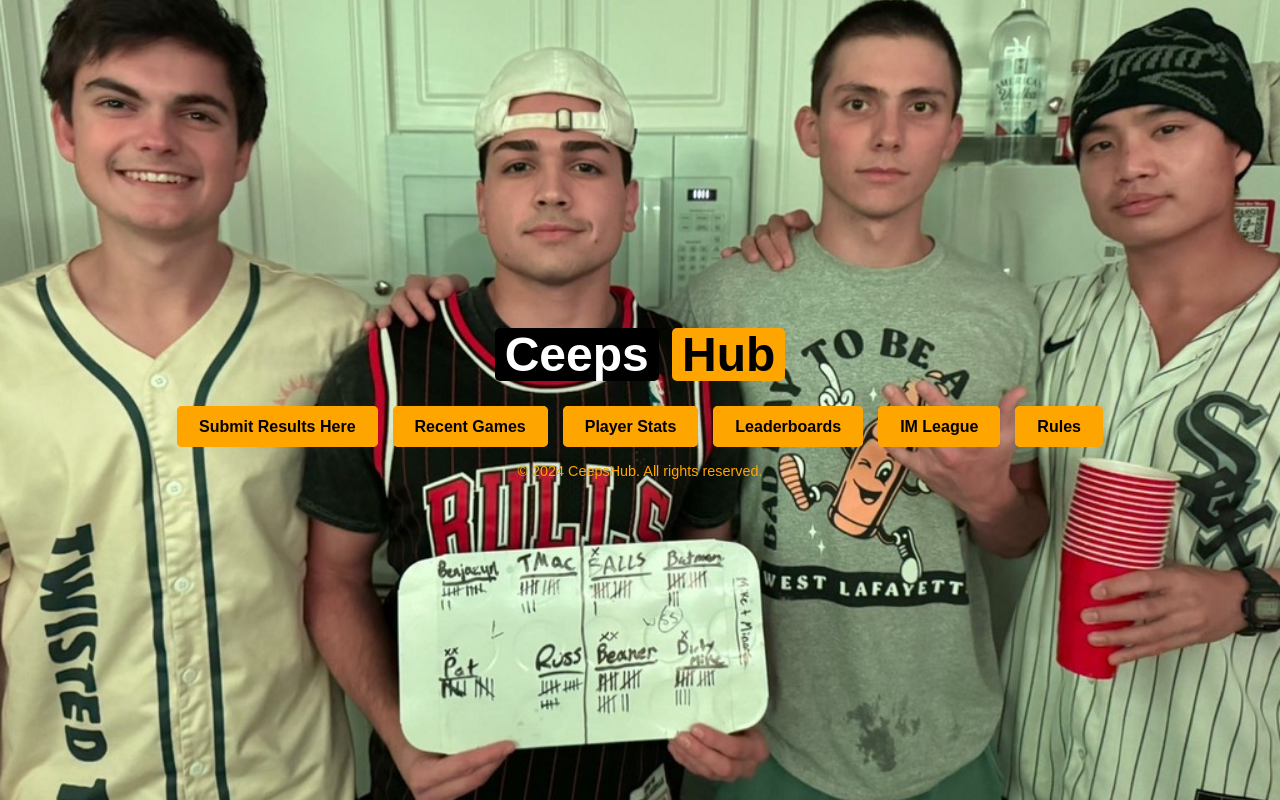
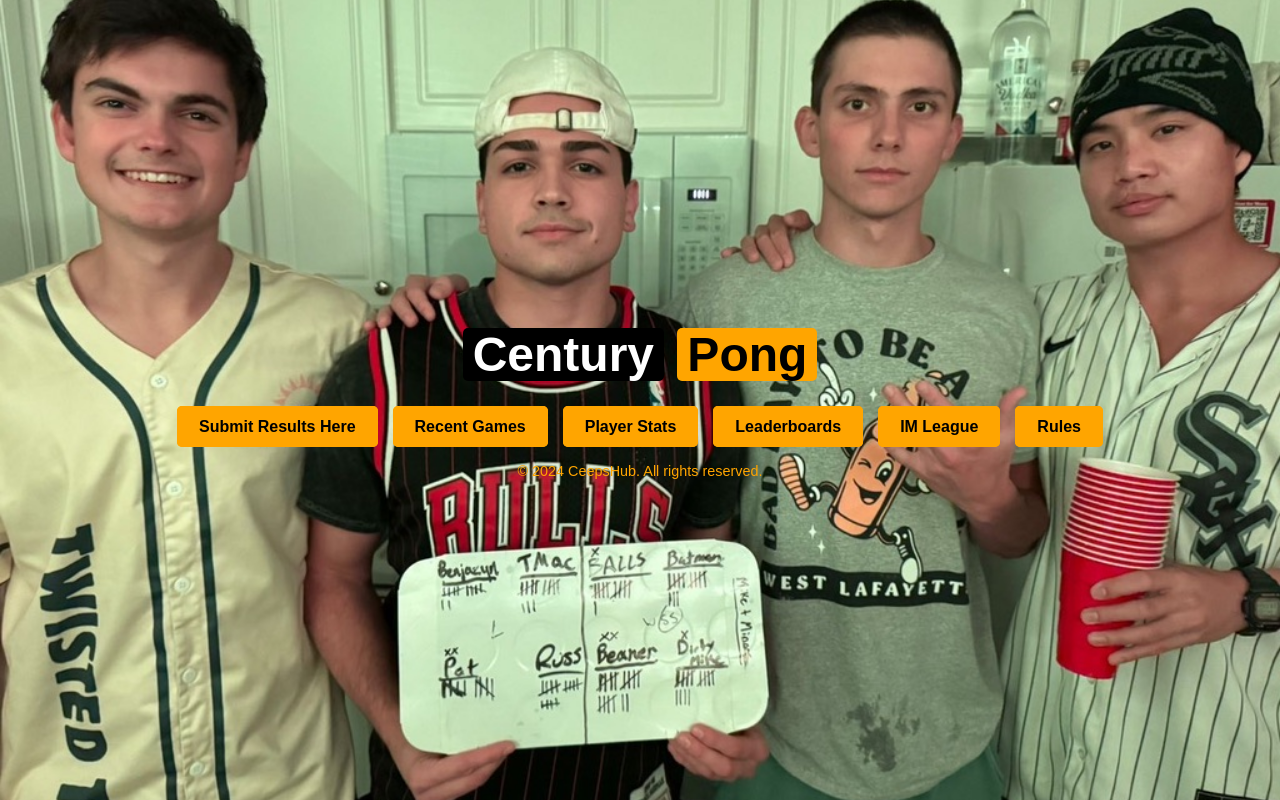
Before and after one commit to Nick-Wu5/ceeps, a plain HTML site: page home.html in a window 1280 px wide. Drawn offline with Linux system fonts and the light colour scheme.

Commit message:
change title

```diff
--- a/home.html
+++ b/home.html
@@ -9,8 +9,8 @@
 <body>
     <header>
         <h1>
-            <span class="ceeps">Ceeps</span>
-            <span class="hub">Hub</span>
+            <span class="ceeps">Century</span>
+            <span class="hub">Pong</span>
         </h1>
     </header>
     <main>
```
